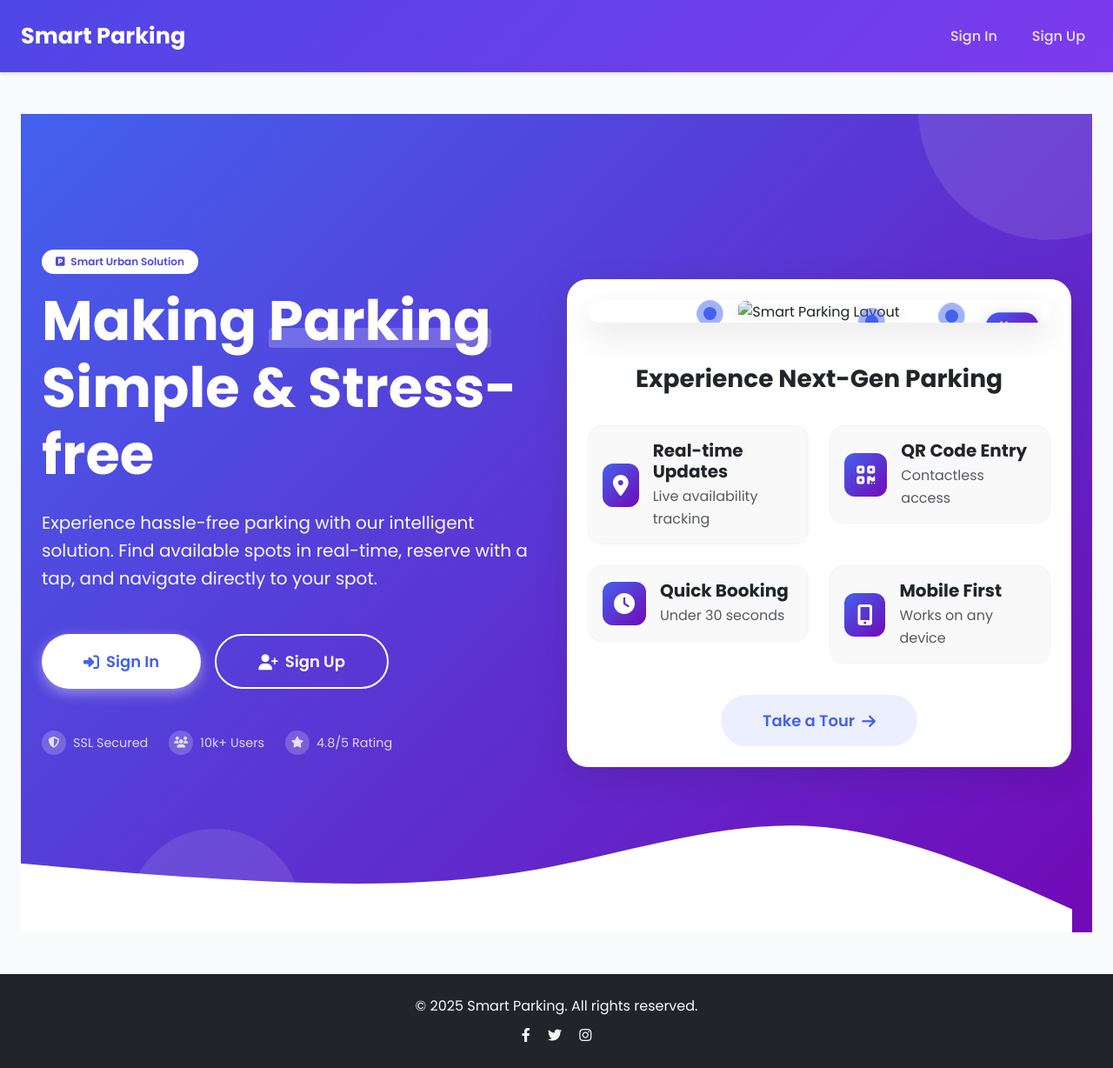
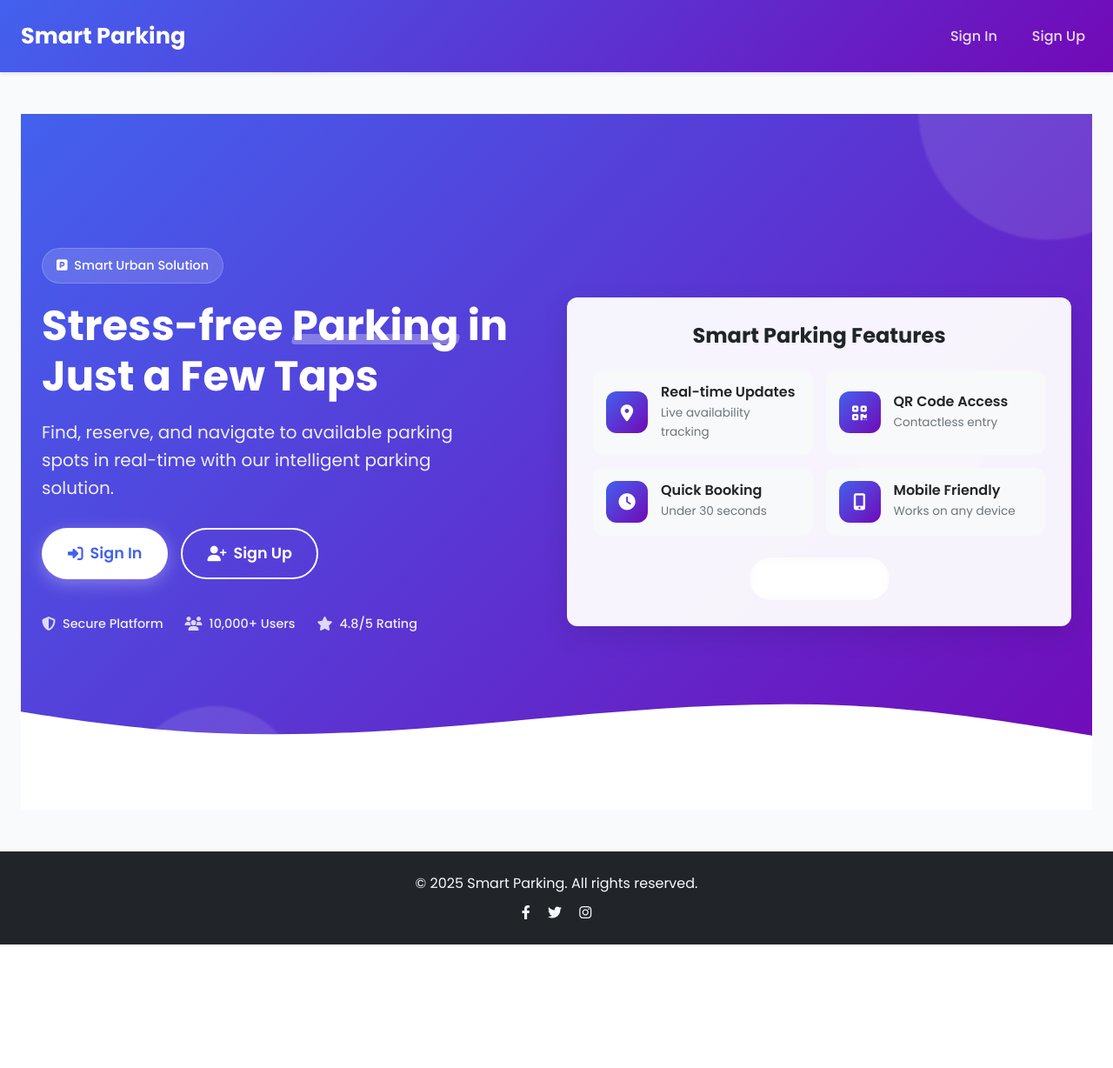
Before and after one commit to youssefmabrouk123/smart-parking, a Flask app: page / in a window 1280 px wide. Shown: the whole page at 87% size. After the commit the page ends 1086 px from the top, so only its background shows below. Run offline with Flask 3, Linux system fonts and the light colour scheme; some libraries are stand-ins or nearby versions.

Commit message:
page home fixing designe

```diff
--- a/templates/index.html
+++ b/templates/index.html
@@ -2,52 +2,48 @@
 {% block title %}Smart Parking | Find & Reserve Parking Spots Instantly{% endblock %}
 {% block content %}
 <!-- Hero Section -->
-<div class="hero-section min-vh-100 d-flex align-items-center position-relative">
-    <!-- Animated Background Shapes -->
+<section class="hero-section min-vh-100 d-flex align-items-center position-relative">
+    <!-- Animated Background Elements -->
+    <div class="hero-shapes">
         <div class="shape shape-1"></div>
         <div class="shape shape-2"></div>
         <div class="shape shape-3"></div>
+    </div>
 
     <div class="container py-5">
         <div class="row align-items-center">
             <!-- Left Content Column -->
             <div class="col-lg-6 mb-5 mb-lg-0 hero-content">
-                <span class="badge bg-white text-primary px-3 py-2 mb-3 animate__animated animate__fadeInDown">
+                <div class="hero-tag animate__animated animate__fadeInDown">
                     <i class="fas fa-parking me-1"></i> Smart Urban Solution
-                </span>
-                <h1 class="display-3 fw-bold text-white mb-4 animate__animated animate__fadeInUp">
-                    Making <span class="text-highlight">Parking</span> Simple &amp; Stress-free
+                </div>
+                <h1 class="hero-title animate__animated animate__fadeInUp">
+                    Stress-free <span class="text-highlight">Parking</span> in Just a Few Taps
                 </h1>
-                <p class="lead text-light mb-5 animate__animated animate__fadeInUp animate__delay-1s">
-                    Experience hassle-free parking with our intelligent solution. Find available spots in real-time, reserve with a tap, and navigate directly to your spot.
+                <p class="hero-subtitle animate__animated animate__fadeInUp animate__delay-1s">
+                    Find, reserve, and navigate to available parking spots in real-time with our intelligent parking solution.
                 </p>
-                <div class="d-flex flex-wrap gap-3 animate__animated animate__fadeInUp animate__delay-2s">
-                    <a href="{{ url_for('auth.signin') }}" class="btn btn-glow btn-lg px-5 py-3">
+                <div class="hero-cta animate__animated animate__fadeInUp animate__delay-2s">
+                    <a href="{{ url_for('auth.signin') }}" class="btn btn-primary btn-lg">
                         <i class="fas fa-sign-in-alt me-2"></i> Sign In
                     </a>
-                    <a href="{{ url_for('auth.signup') }}" class="btn btn-outline-light btn-lg px-5 py-3">
+                    <a href="{{ url_for('auth.signup') }}" class="btn btn-outline-light btn-lg">
                         <i class="fas fa-user-plus me-2"></i> Sign Up
                     </a>
                 </div>
 
                 <!-- Trust Indicators -->
-                <div class="trust-indicators d-flex flex-wrap gap-4 mt-5 animate__animated animate__fadeIn animate__delay-3s">
-                    <div class="trust-item d-flex align-items-center">
-                        <div class="trust-icon">
+                <div class="trust-indicators animate__animated animate__fadeIn animate__delay-3s">
+                    <div class="trust-item">
                         <i class="fas fa-shield-alt"></i>
+                        <span>Secure Platform</span>
                     </div>
-                        <span>SSL Secured</span>
+                    <div class="trust-item">
+                        <i class="fas fa-users"></i>
+                        <span>10,000+ Users</span>
                     </div>
-                    <div class="trust-item d-flex align-items-center">
-                        <div class="trust-icon">
-                            <i class="fas fa-users"></i>
-                        </div>
-                        <span>10k+ Users</span>
-                    </div>
-                    <div class="trust-item d-flex align-items-center">
-                        <div class="trust-icon">
+                    <div class="trust-item">
                         <i class="fas fa-star"></i>
-                        </div>
                         <span>4.8/5 Rating</span>
                     </div>
                 </div>
@@ -55,70 +51,53 @@
 
             <!-- Right Content Column -->
             <div class="col-lg-6">
-                <div class="card feature-card border-0 shadow-lg animate__animated animate__fadeInRight">
-                    <div class="card-body p-lg-5 p-4">
-                        <div class="text-center mb-5 position-relative parking-img-container">
-                            <div class="floating-badge">
-                                <span>New</span>
-                            </div>
-                            <img src="{{ url_for('static', filename='images/parking_layout.png') }}" alt="Smart Parking Layout" class="img-fluid rounded">
-                            <div class="pulse-dot pulse-dot-1"></div>
-                            <div class="pulse-dot pulse-dot-2"></div>
-                            <div class="pulse-dot pulse-dot-3"></div>
-                        </div>
+                <div class="feature-card animate__animated animate__fadeInRight">
+                    <div class="feature-card-body">
 
-                        <h3 class="fw-bold text-center mb-4">Experience Next-Gen Parking</h3>
 
-                        <div class="row g-4">
-                            <div class="col-md-6">
-                                <div class="feature-item d-flex align-items-center p-3 rounded-4">
-                                    <div class="feature-icon me-3">
+                        <h3 class="feature-card-title">Smart Parking Features</h3>
+
+                        <div class="feature-grid">
+                            <div class="feature-item">
+                                <div class="feature-icon">
                                     <i class="fas fa-map-marker-alt"></i>
                                 </div>
-                                    <div>
-                                        <h5 class="fw-bold mb-1">Real-time Updates</h5>
-                                        <p class="mb-0 text-muted">Live availability tracking</p>
+                                <div class="feature-text">
+                                    <h5>Real-time Updates</h5>
+                                    <p>Live availability tracking</p>
                                 </div>
                             </div>
-                            </div>
-                            <div class="col-md-6">
-                                <div class="feature-item d-flex align-items-center p-3 rounded-4">
-                                    <div class="feature-icon me-3">
+                            <div class="feature-item">
+                                <div class="feature-icon">
                                     <i class="fas fa-qrcode"></i>
                                 </div>
-                                    <div>
-                                        <h5 class="fw-bold mb-1">QR Code Entry</h5>
-                                        <p class="mb-0 text-muted">Contactless access</p>
+                                <div class="feature-text">
+                                    <h5>QR Code Access</h5>
+                                    <p>Contactless entry</p>
                                 </div>
                             </div>
-                            </div>
-                            <div class="col-md-6">
-                                <div class="feature-item d-flex align-items-center p-3 rounded-4">
-                                    <div class="feature-icon me-3">
+                            <div class="feature-item">
+                                <div class="feature-icon">
                                     <i class="fas fa-clock"></i>
                                 </div>
-                                    <div>
-                                        <h5 class="fw-bold mb-1">Quick Booking</h5>
-                                        <p class="mb-0 text-muted">Under 30 seconds</p>
+                                <div class="feature-text">
+                                    <h5>Quick Booking</h5>
+                                    <p>Under 30 seconds</p>
                                 </div>
                             </div>
-                            </div>
-                            <div class="col-md-6">
-                                <div class="feature-item d-flex align-items-center p-3 rounded-4">
-                                    <div class="feature-icon me-3">
+                            <div class="feature-item">
+                                <div class="feature-icon">
                                     <i class="fas fa-mobile-alt"></i>
                                 </div>
-                                    <div>
-                                        <h5 class="fw-bold mb-1">Mobile First</h5>
-                                        <p class="mb-0 text-muted">Works on any device</p>
-                                    </div>
+                                <div class="feature-text">
+                                    <h5>Mobile Friendly</h5>
+                                    <p>Works on any device</p>
                                 </div>
                             </div>
                         </div>
 
-                        <!-- Call To Action -->
-                        <div class="text-center mt-5">
-                            <a href="#" class="btn btn-primary-light btn-lg px-5 py-3 d-inline-flex align-items-center">
+                        <div class="feature-cta">
+                            <a href="#" class="btn btn-secondary">
                                 <span>Take a Tour</span>
                                 <i class="fas fa-arrow-right ms-2"></i>
                             </a>
@@ -129,60 +108,65 @@
         </div>
     </div>
 
-    <!-- Wave SVG Effect -->
-    <div class="wave-container">
-        <svg xmlns="http://www.w3.org/2000/svg" viewBox="0 0 1440 320" class="wave">
-            <path fill="#ffffff" fill-opacity="1" d="M0,224L60,229.3C120,235,240,245,360,250.7C480,256,600,256,720,234.7C840,213,960,171,1080,176C1200,181,1320,235,1380,261.3L1440,288L1440,320L1380,320C1320,320,1200,320,1080,320C960,320,840,320,720,320C600,320,480,320,360,320C240,320,120,320,60,320L0,320Z"></path>
+    <!-- Wave Transition -->
+    <div class="wave-transition">
+        <svg viewBox="40 50 -1440 -90" xmlns="http://www.w3.org/2000/svg">
+            <path d="M0,64L60,74.7C120,85,240,107,360,112C480,117,600,107,720,96C840,85,960,75,1080,80C1200,85,1320,107,1380,117.3L1440,128L1440,320L1380,320C1320,320,1200,320,1080,320C960,320,840,320,720,320C600,320,480,320,360,320C240,320,120,320,60,320L0,320Z" fill="#ffffff"></path>
         </svg>
     </div>
-</div>
+</section>
 {% endblock %}
 
 {% block extra_css %}
 <link href="https://cdnjs.cloudflare.com/ajax/libs/animate.css/4.1.1/animate.min.css" rel="stylesheet">
+<link href="https://fonts.googleapis.com/css2?family=Poppins:wght@300;400;500;600;700&display=swap" rel="stylesheet">
 <style>
-/* General Styles */
-@import url('https://fonts.googleapis.com/css2?family=Poppins:wght@400;500;600;700&display=swap');
+/* ============= Base Styles ============= */
+:root {
+    --primary: #4361ee;
+    --primary-dark: #3a56d4;
+    --secondary: #7209b7;
+    --white: #ffffff;
+    --light: #f8f9fa;
+    --dark: #212529;
+    --text-light: rgba(255, 255, 255, 0.9);
+    --text-muted: #6c757d;
+    --border-radius: 12px;
+    --box-shadow: 0 10px 30px rgba(0, 0, 0, 0.1);
+    --transition: all 0.3s ease;
+}
 
 body {
     font-family: 'Poppins', sans-serif;
     overflow-x: hidden;
+    line-height: 1.6;
+    color: var(--dark);
 }
 
-/* Hero Section */
+/* ============= Hero Section ============= */
 .hero-section {
-    background: linear-gradient(135deg, #4361ee, #7209b7);
+    background: linear-gradient(135deg, var(--primary), var(--secondary));
     position: relative;
     overflow: hidden;
-    padding: 120px 0;
+    padding: 100px 0;
     z-index: 1;
 }
 
-/* Text Highlight Effect */
-.text-highlight {
-    position: relative;
-    color: #ffffff;
-    display: inline-block;
+.hero-shapes {
+    position: absolute;
+    width: 100%;
+    height: 100%;
+    top: 0;
+    left: 0;
+    z-index: -1;
 }
 
-.text-highlight::after {
-    content: '';
-    position: absolute;
-    width: 100%;
-    height: 30%;
-    bottom: 8px;
-    left: 0;
-    background-color: rgba(255, 255, 255, 0.2);
-    z-index: -1;
-    border-radius: 4px;
-}
-
-/* Animated Background Shapes */
 .shape {
     position: absolute;
     border-radius: 50%;
     background: rgba(255, 255, 255, 0.1);
     animation: float 8s infinite ease-in-out;
+    filter: blur(1px);
 }
 
 .shape-1 {
@@ -210,282 +193,332 @@ body {
 }
 
 @keyframes float {
-    0%, 100% {
-        transform: translateY(0) rotate(0deg);
-    }
-    50% {
-        transform: translateY(-20px) rotate(10deg);
-    }
+    0%, 100% { transform: translateY(0) rotate(0deg); }
+    50% { transform: translateY(-20px) rotate(5deg); }
 }
 
-/* Wave Effect */
-.wave-container {
-    position: absolute;
-    bottom: 0;
-    left: 0;
-    width: 100%;
+/* Hero Content */
+.hero-tag {
+    display: inline-block;
+    background: rgba(255, 255, 255, 0.15);
+    backdrop-filter: blur(5px);
+    color: var(--white);
+    padding: 8px 16px;
+    border-radius: 50px;
+    font-size: 0.9rem;
+    font-weight: 500;
+    margin-bottom: 20px;
+    border: 1px solid rgba(255, 255, 255, 0.2);
 }
 
-.wave {
-    animation: wave-animation 3s ease-in-out infinite alternate;
-    width: 100%;
-    height: auto;
+.hero-title {
+    font-size: 3rem;
+    font-weight: 700;
+    color: var(--white);
+    margin-bottom: 20px;
+    line-height: 1.2;
 }
 
-@keyframes wave-animation {
-    0% {
-        transform: translateX(-25px);
-    }
-    100% {
-        transform: translateX(0);
-    }
+.text-highlight {
+    position: relative;
+    display: inline-block;
 }
 
-/* Button Styles */
+.text-highlight::after {
+    content: '';
+    position: absolute;
+    width: 100%;
+    height: 12px;
+    bottom: 8px;
+    left: 0;
+    background: rgba(255, 255, 255, 0.3);
+    z-index: -1;
+    border-radius: 4px;
+    transform: skewX(-15deg);
+}
+
+.hero-subtitle {
+    font-size: 1.25rem;
+    color: var(--text-light);
+    margin-bottom: 30px;
+    max-width: 90%;
+}
+
+/* Buttons */
 .btn {
+    display: inline-flex;
+    align-items: center;
+    justify-content: center;
+    padding: 12px 24px;
     border-radius: 50px;
     font-weight: 600;
-    transition: all 0.4s cubic-bezier(0.175, 0.885, 0.32, 1.275);
+    transition: var(--transition);
+    border: 2px solid transparent;
 }
 
-.btn-glow {
-    background: #ffffff;
-    color: #4361ee;
-    border: none;
-    box-shadow: 0 5px 15px rgba(255, 255, 255, 0.4);
+.btn-lg {
+    padding: 14px 28px;
+    font-size: 1.1rem;
 }
 
-.btn-glow:hover {
-    background: #f8f9fa;
-    transform: translateY(-5px);
-    box-shadow: 0 8px 25px rgba(255, 255, 255, 0.6);
-    color: #7209b7;
+.btn-primary {
+    background: var(--white);
+    color: var(--primary);
+    box-shadow: 0 5px 20px rgba(255, 255, 255, 0.3);
+}
+
+.btn-primary:hover {
+    transform: translateY(-3px);
+    box-shadow: 0 8px 25px rgba(255, 255, 255, 0.4);
+    color: var(--primary-dark);
 }
 
 .btn-outline-light {
-    border: 2px solid #ffffff;
-    color: #ffffff;
+    border-color: var(--white);
+    color: var(--white);
+    background: transparent;
 }
 
 .btn-outline-light:hover {
     background: rgba(255, 255, 255, 0.1);
     backdrop-filter: blur(5px);
-    color: #ffffff;
-    transform: translateY(-5px);
+    transform: translateY(-3px);
 }
 
-.btn-primary-light {
-    background: rgba(67, 97, 238, 0.1);
-    color: #4361ee;
-    border: none;
-    transition: all 0.3s ease;
+.btn-secondary {
+    background: rgba(255, 255, 255, 0.1);
+    backdrop-filter: blur(5px);
+    color: var(--white);
+    border: 1px solid rgba(255, 255, 255, 0.2);
 }
 
-.btn-primary-light:hover {
-    background: rgba(67, 97, 238, 0.2);
+.btn-secondary:hover {
+    background: rgba(255, 255, 255, 0.2);
     transform: translateY(-3px);
-    color: #4361ee;
+}
+
+.hero-cta {
+    display: flex;
+    gap: 15px;
+    margin-bottom: 40px;
+}
+
+/* Trust Indicators */
+.trust-indicators {
+    display: flex;
+    gap: 25px;
+    flex-wrap: wrap;
+}
+
+.trust-item {
+    display: flex;
+    align-items: center;
+    color: var(--text-light);
+    font-size: 0.9rem;
+    font-weight: 500;
+}
+
+.trust-item i {
+    margin-right: 8px;
+    font-size: 1rem;
+    color: rgba(255, 255, 255, 0.8);
 }
 
 /* Feature Card */
 .feature-card {
-    border-radius: 24px;
+    background: rgba(255, 255, 255, 0.95);
+    border-radius: var(--border-radius);
+    box-shadow: var(--box-shadow);
     overflow: hidden;
-    transform: translateZ(0);
-    backdrop-filter: blur(10px);
-    transition: all 0.4s ease;
+    transition: transform 0.4s ease, box-shadow 0.4s ease;
 }
 
 .feature-card:hover {
     transform: translateY(-10px);
+    box-shadow: 0 15px 40px rgba(0, 0, 0, 0.15);
 }
 
-/* Feature Items */
-.feature-item {
-    background: rgba(243, 244, 246, 0.5);
-    border: 1px solid rgba(243, 244, 246, 0.8);
-    transition: all 0.3s ease;
+.feature-card-body {
+    padding: 30px;
 }
 
-.feature-item:hover {
-    transform: translateY(-5px);
-    box-shadow: 0 10px 25px rgba(0, 0, 0, 0.08);
-    background: #ffffff;
+.feature-image-container {
+    position: relative;
+    border-radius: var(--border-radius);
+    overflow: hidden;
+    margin-bottom: 25px;
+    box-shadow: 0 10px 20px rgba(0, 0, 0, 0.1);
 }
 
-.feature-icon {
-    width: 50px;
-    height: 50px;
-    display: flex;
-    align-items: center;
-    justify-content: center;
-    font-size: 1.5rem;
-    background: linear-gradient(135deg, #4361ee, #7209b7);
-    color: white;
-    border-radius: 12px;
+.feature-image {
+    width: 100%;
+    height: auto;
+    display: block;
+    transition: transform 0.8s ease;
 }
 
-/* Trust Indicators */
-.trust-indicators {
-    color: rgba(255, 255, 255, 0.8);
-}
-
-.trust-item {
-    font-size: 0.9rem;
-}
-
-.trust-icon {
-    width: 28px;
-    height: 28px;
-    background: rgba(255, 255, 255, 0.2);
-    border-radius: 50%;
-    display: flex;
-    align-items: center;
-    justify-content: center;
-    margin-right: 8px;
-    font-size: 0.8rem;
-}
-
-/* Parking Image Container */
-.parking-img-container {
-    position: relative;
-    overflow: hidden;
-    border-radius: 16px;
-    box-shadow: 0 15px 35px rgba(0, 0, 0, 0.1);
-}
-
-.parking-img-container img {
-    transition: all 0.8s ease;
-    filter: drop-shadow(0 4px 10px rgba(0,0,0,0.1));
-}
-
-.feature-card:hover .parking-img-container img {
+.feature-card:hover .feature-image {
     transform: scale(1.03);
 }
 
-/* Floating Badge */
-.floating-badge {
+.feature-badge {
     position: absolute;
     top: 15px;
     right: 15px;
-    background: linear-gradient(135deg, #4361ee, #7209b7);
-    color: white;
-    padding: 5px 15px;
-    border-radius: 30px;
-    font-size: 0.8rem;
+    background: linear-gradient(135deg, var(--primary), var(--secondary));
+    color: var(--white);
+    padding: 6px 14px;
+    border-radius: 50px;
+    font-size: 0.75rem;
     font-weight: 600;
-    z-index: 10;
-    box-shadow: 0 5px 15px rgba(0, 0, 0, 0.1);
+    z-index: 2;
+    box-shadow: 0 4px 15px rgba(67, 97, 238, 0.3);
     animation: pulse 2s infinite;
 }
 
-@keyframes pulse {
-    0% {
-        transform: scale(1);
-        box-shadow: 0 5px 15px rgba(0, 0, 0, 0.1);
-    }
-    50% {
-        transform: scale(1.05);
-        box-shadow: 0 5px 20px rgba(67, 97, 238, 0.3);
-    }
-    100% {
-        transform: scale(1);
-        box-shadow: 0 5px 15px rgba(0, 0, 0, 0.1);
-    }
+.availability-indicator {
+    position: absolute;
+    width: 14px;
+    height: 14px;
+    background-color: var(--primary);
+    border-radius: 50%;
+    z-index: 1;
 }
 
-/* Pulse Dots */
-.pulse-dot {
-    width: 15px;
-    height: 15px;
-    background-color: #4361ee;
-    border-radius: 50%;
-    position: absolute;
-    z-index: 10;
-}
-
-.pulse-dot::after {
+.availability-indicator::after {
     content: '';
     position: absolute;
     width: 100%;
     height: 100%;
     top: 0;
     left: 0;
-    background-color: #4361ee;
+    background-color: var(--primary);
     border-radius: 50%;
     animation: pulse-animation 2s infinite;
-}
-
-.pulse-dot-1 {
-    top: 30%;
-    left: 25%;
-}
-
-.pulse-dot-2 {
-    top: 65%;
-    left: 60%;
-}
-
-.pulse-dot-3 {
-    top: 40%;
-    right: 20%;
-    animation-delay: 1s;
+    opacity: 0.7;
 }
 
 @keyframes pulse-animation {
-    0% {
-        transform: scale(1);
-        opacity: 1;
+    0% { transform: scale(1); opacity: 0.7; }
+    100% { transform: scale(3); opacity: 0; }
 }
-    100% {
-        transform: scale(3);
-        opacity: 0;
+
+@keyframes pulse {
+    0% { transform: scale(1); }
+    50% { transform: scale(1.05); }
+    100% { transform: scale(1); }
+}
+
+.feature-card-title {
+    font-size: 1.5rem;
+    font-weight: 700;
+    text-align: center;
+    margin-bottom: 25px;
+    color: var(--dark);
+}
+
+/* Feature Grid */
+.feature-grid {
+    display: grid;
+    grid-template-columns: repeat(2, 1fr);
+    gap: 15px;
+    margin-bottom: 25px;
+}
+
+.feature-item {
+    display: flex;
+    align-items: center;
+    padding: 15px;
+    border-radius: var(--border-radius);
+    background: var(--light);
+    transition: var(--transition);
+}
+
+.feature-item:hover {
+    transform: translateY(-5px);
+    box-shadow: 0 5px 15px rgba(0, 0, 0, 0.05);
+    background: var(--white);
+}
+
+.feature-icon {
+    width: 48px;
+    height: 48px;
+    display: flex;
+    align-items: center;
+    justify-content: center;
+    background: linear-gradient(135deg, var(--primary), var(--secondary));
+    color: var(--white);
+    border-radius: var(--border-radius);
+    margin-right: 15px;
+    font-size: 1.2rem;
+    flex-shrink: 0;
+}
+
+.feature-text h5 {
+    font-size: 1rem;
+    font-weight: 600;
+    margin-bottom: 4px;
+    color: var(--dark);
+}
+
+.feature-text p {
+    font-size: 0.85rem;
+    color: var(--text-muted);
+    margin-bottom: 0;
+}
+
+.feature-cta {
+    text-align: center;
+}
+
+/* Wave Transition */
+.wave-transition {
+    position: absolute;
+    bottom: 0;
+    right: 0;
+    left: 0;
+    /* width: 200%; */
+    height: 200px;
+    overflow: hidden;
+}
+
+.wave-transition svg {
+    position: absolute;
+    bottom: 0;
+    left: 0;
+    width: 200%;
+    height: 100%;
+    animation: wave-animation 10s linear infinite;
+}
+
+@keyframes wave-animation {
+    0% { transform: translateX(0); }
+    50% { transform: translateX(-8%); }
+    100% { transform: translateX(0); }
+}
+
+/* ============= Responsive Adjustments ============= */
+@media (max-width: 1199px) {
+    .hero-title {
+        font-size: 2.5rem;
     }
 }
 
-/* Animation Delays for Content */
-.hero-content > *:nth-child(1) {
-    animation-delay: 0.2s;
-}
-
-.hero-content > *:nth-child(2) {
-    animation-delay: 0.4s;
-}
-
-.hero-content > *:nth-child(3) {
-    animation-delay: 0.6s;
-}
-
-.hero-content > *:nth-child(4) {
-    animation-delay: 0.8s;
-}
-
-/* Responsive Adjustments */
 @media (max-width: 991px) {
     .hero-section {
         padding: 80px 0;
     }
 
-    .display-3 {
-        font-size: 2.8rem;
-    }
-}
-
-@media (max-width: 768px) {
-    .hero-section {
-        padding: 60px 0;
-    }
-
-    .display-3 {
+    .hero-title {
         font-size: 2.2rem;
     }
 
-    .card-body {
-        padding: 2rem;
+    .hero-subtitle {
+        font-size: 1.1rem;
     }
 
-    .feature-item {
-        margin-bottom: 0.5rem;
+    .feature-grid {
+        grid-template-columns: 1fr;
     }
 
     .trust-indicators {
```
Also changed, not shown: other parts of templates/index.html (+37 -7 lines). Lines whose indentation alone changed are shown as unchanged.
